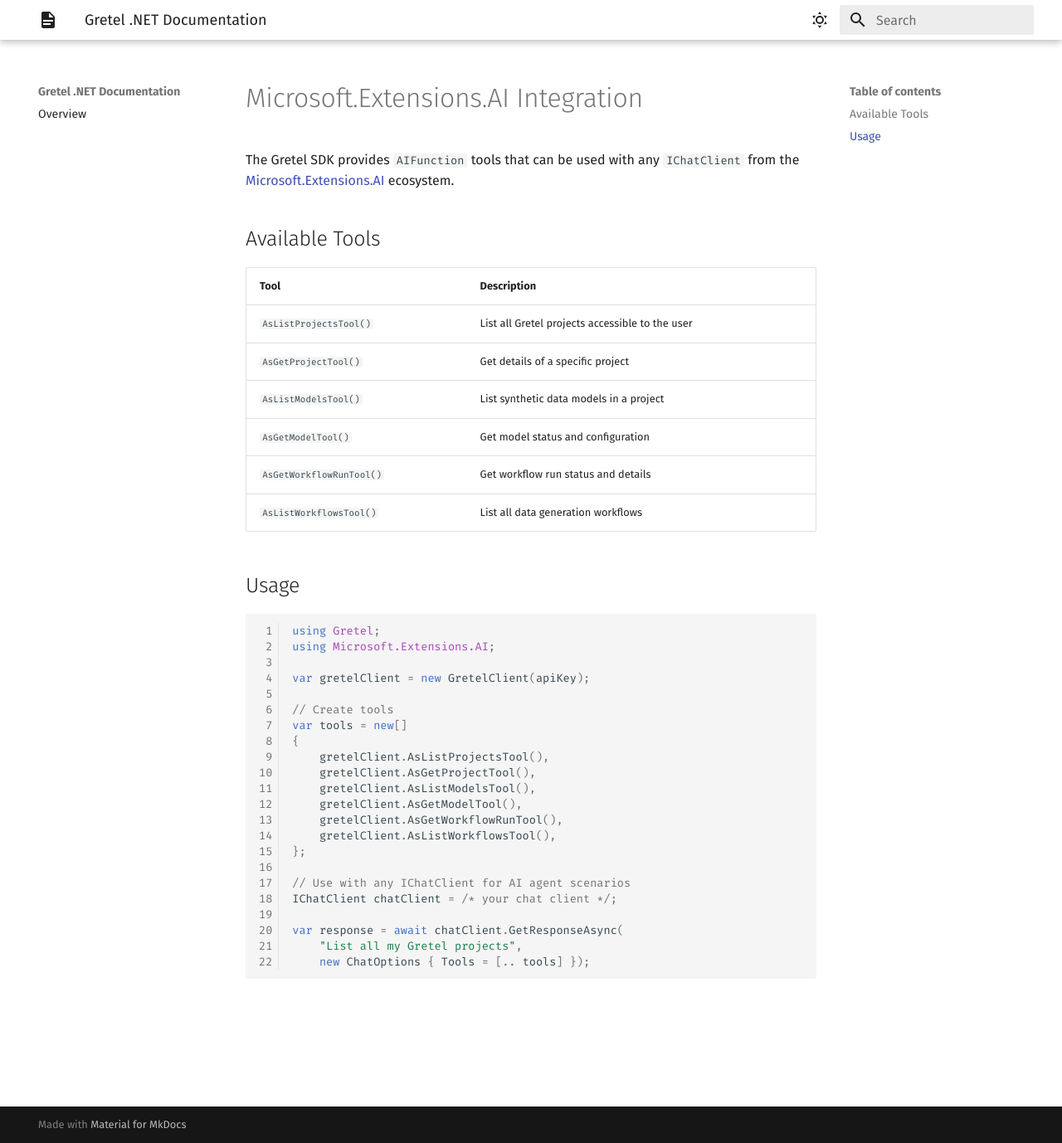
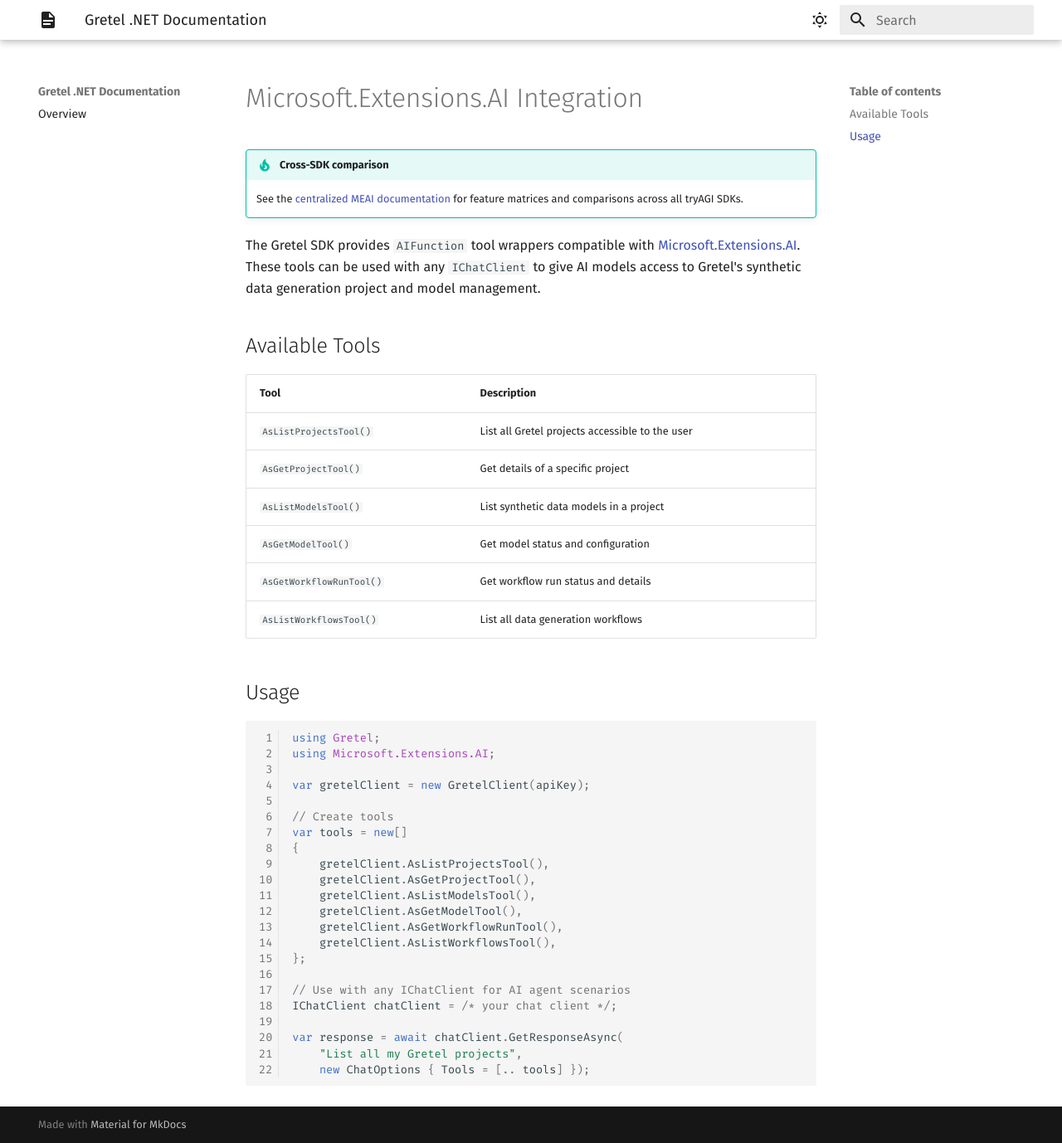
Before and after one commit to tryAGI/Gretel, an MkDocs documentation site: the page built from docs/guides/meai.md, in a window 1280 px wide and 1378 px high. Shown: the whole window at 83% size. Built offline with MkDocs 1.6.1 and Material for MkDocs 9.7.7, drawn with Linux system fonts in a browser that asks for light colours; the version menu is left out.

Commit message:
Standardize MEAI guide intro text
Co-Authored-By: Claude Opus 4.6 <noreply@anthropic.com>

```diff
--- a/docs/guides/meai.md
+++ b/docs/guides/meai.md
@@ -1,7 +1,9 @@
 # Microsoft.Extensions.AI Integration
 
-The Gretel SDK provides `AIFunction` tools that can be used with any `IChatClient` from the
-[Microsoft.Extensions.AI](https://www.nuget.org/packages/Microsoft.Extensions.AI.Abstractions) ecosystem.
+!!! tip "Cross-SDK comparison"
+    See the [centralized MEAI documentation](https://tryagi.github.io/docs/meai/) for feature matrices and comparisons across all tryAGI SDKs.
+
+The Gretel SDK provides `AIFunction` tool wrappers compatible with [Microsoft.Extensions.AI](https://learn.microsoft.com/en-us/dotnet/ai/microsoft-extensions-ai). These tools can be used with any `IChatClient` to give AI models access to Gretel's synthetic data generation project and model management.
 
 ## Available Tools
 
```
